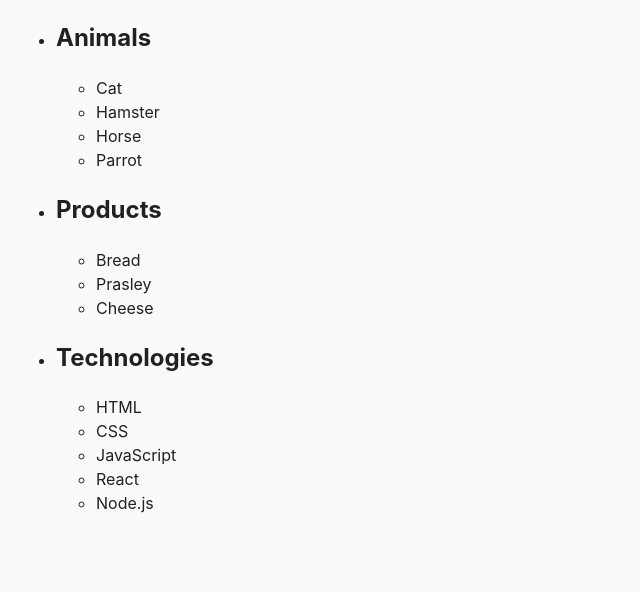
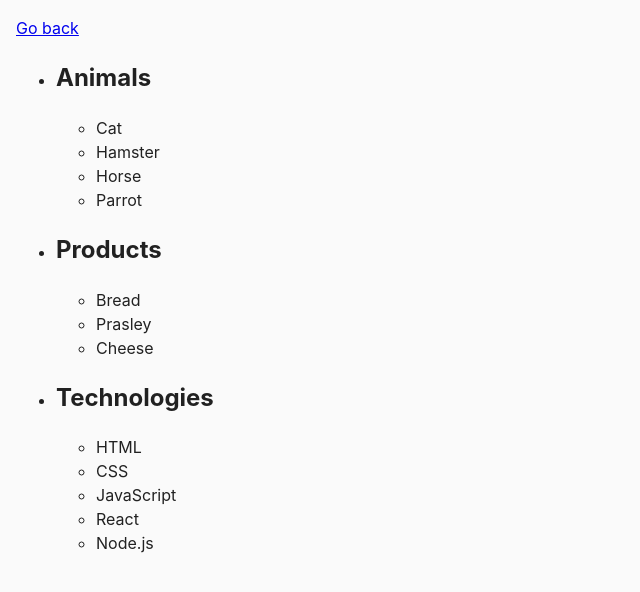
Before and after one commit to esqanbum/goit-js-hw-06, a plain HTML site: page task-01.html in a window 1280 px wide. Shown: the whole page, without its empty margins (0-640 px from the left). Drawn offline with Linux system fonts and the light colour scheme.

Commit message:
add btn 'go back'
to index

```diff
--- a/task-01.html
+++ b/task-01.html
@@ -8,6 +8,7 @@
     <link rel="stylesheet" href="./css/commons.css" />
   </head>
   <body>
+    <a href="index.html">Go back</a>
     <ul id="categories">
       <li class="item">
         <h2>Animals</h2>
```
Also changed, not shown: task-02.html (+1 -0 lines), task-03.html (+1 -0 lines), task-04.html (+1 -0 lines), task-05.html (+1 -0 lines), task-06.html (+1 -0 lines), task-07.html (+1 -0 lines), task-08.html (+1 -0 lines), task-09.html (+1 -0 lines), task-10.html (+1 -0 lines).
